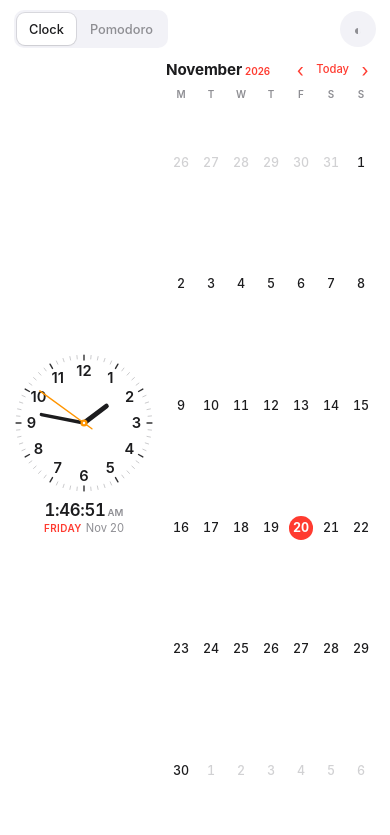
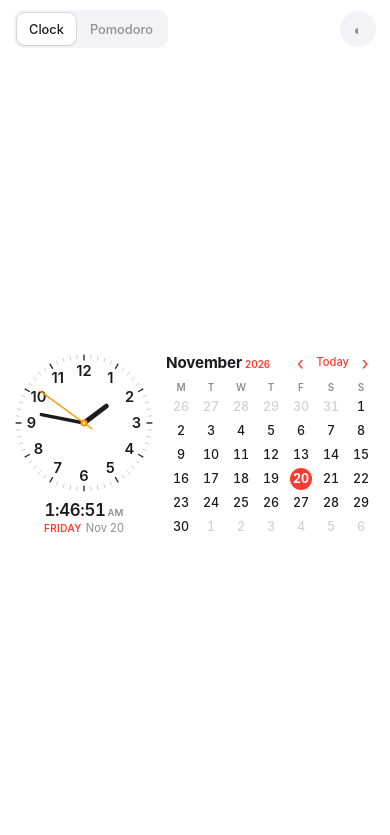
Before and after one commit to lysopanha-hosting/notion-clock, a plain HTML site: page index.html in a window 390 px wide. Drawn offline with Linux system fonts and the light colour scheme.

Commit message:
Add files via upload

```diff
--- a/index.html
+++ b/index.html
@@ -197,8 +197,9 @@
     .seg button { height: 32px; }
 
     /* Clock stays on the left and the calendar on the right, like a medium iPhone widget. */
-    .view-clock { grid-template-columns: minmax(0, 0.8fr) minmax(0, 1.2fr); grid-template-rows: minmax(0, 1fr); gap: 12px; }
-    .clock-wrap { gap: 8px; }
+    /* Content-sized and centred, so the calendar is exactly as tall as the clock column beside it. */
+    .view-clock { flex: none; margin-block: auto; grid-template-columns: minmax(0, 0.8fr) minmax(0, 1.2fr); grid-template-rows: auto; align-items: stretch; gap: 12px; }
+    .clock-wrap { gap: 8px; justify-content: center; }
     .analog { width: 100%; max-width: 150px; }
     .time { font-size: 1.05rem; }
     .time small { font-size: .6rem; margin-left: 2px; }
@@ -213,10 +214,10 @@
     .nav { gap: 0; }
     .nav button { height: 28px; min-width: 22px; padding: 0 2px; font-size: 1.15rem; }
     .nav #todayBtn { font-size: .7rem; padding: 0 5px; }
-    .grid { flex: 1; min-height: 0; grid-template-rows: auto repeat(6, minmax(0, 1fr)); }
+    .grid { flex: 1; min-height: 0; grid-template-rows: auto repeat(6, minmax(24px, 1fr)); }
     .dow { padding: 2px 0; font-size: .62rem; }
     .day { aspect-ratio: auto; font-size: .78rem; }
-    .day span { width: 1.9em; height: 1.9em; }
+    .day span { width: 1.8em; height: 1.8em; }
 
     .view-pomo { display: flex; flex-direction: column; align-items: stretch; }
     .ring-wrap { flex: 1; }
```
